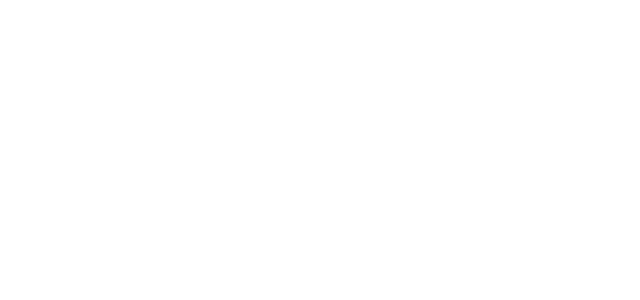
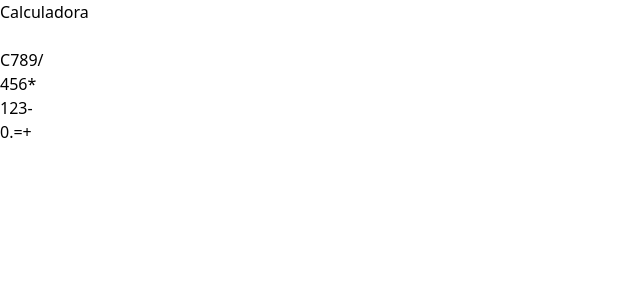
Before and after one commit to devprime-challenge/cp4_calculadora, a React (Vite) app: page / in a window 1280 px wide. Shown: the top 300 px of the page, without its empty margins (0-640 px from the left). Built offline with nearby package versions, Linux system fonts and the light colour scheme.

Commit message:
Estruturando o App.jsx

```diff
--- a/src/App.jsx
+++ b/src/App.jsx
@@ -1,13 +1,61 @@
 
 
+import { useState } from "react";
+
 function App() {
+  const [input, setInput] = useState("");
 
+  const handleClick = (value) => {
+    setInput(input + value);
+  };
+
+  const clearInput = () => {
+    setInput("");
+  };
+
+  const calculate = () => {
+    try {
+      setInput(eval(input).toString());
+    } catch {
+      setInput("Erro");
+    }
+  };
 
   return (
-    <>
+    <div>
+      <h1>Calculadora</h1>
+      <input type="text" value={input} readOnly />
 
-    </>
-  )
+      <div>
+        <button onClick={clearInput}>C</button>
+        <button onClick={() => handleClick("7")}>7</button>
+        <button onClick={() => handleClick("8")}>8</button>
+        <button onClick={() => handleClick("9")}>9</button>
+        <button onClick={() => handleClick("/")}>/</button>
+      </div>
+
+      <div>
+        <button onClick={() => handleClick("4")}>4</button>
+        <button onClick={() => handleClick("5")}>5</button>
+        <button onClick={() => handleClick("6")}>6</button>
+        <button onClick={() => handleClick("*")}>*</button>
+      </div>
+
+      <div>
+        <button onClick={() => handleClick("1")}>1</button>
+        <button onClick={() => handleClick("2")}>2</button>
+        <button onClick={() => handleClick("3")}>3</button>
+        <button onClick={() => handleClick("-")}>-</button>
+      </div>
+
+      <div>
+        <button onClick={() => handleClick("0")}>0</button>
+        <button onClick={() => handleClick(".")}>.</button>
+        <button onClick={calculate}>=</button>
+        <button onClick={() => handleClick("+")}>+</button>
+      </div>
+    </div>
+  );
 }
 
-export default App
+export default App;
```
